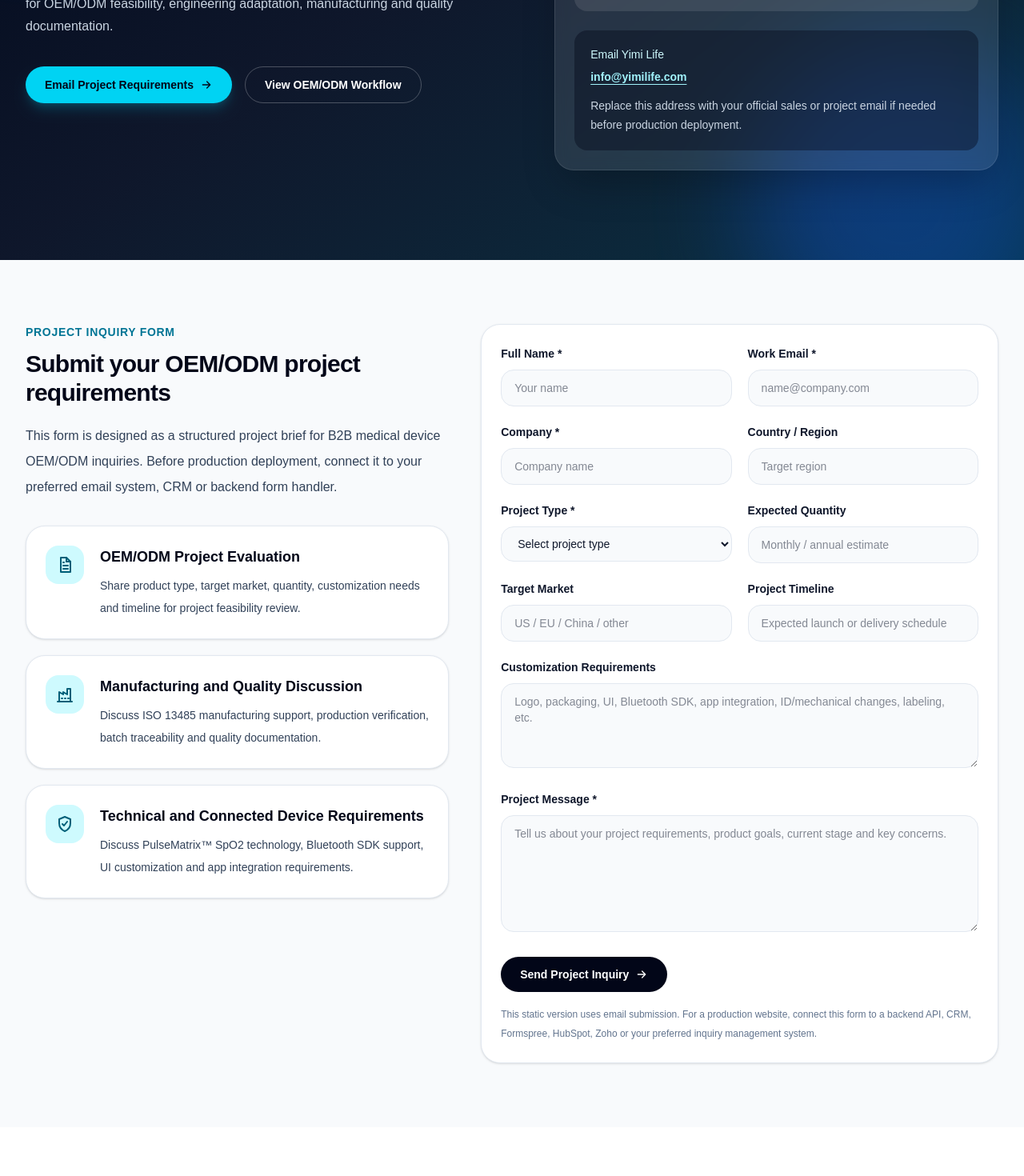
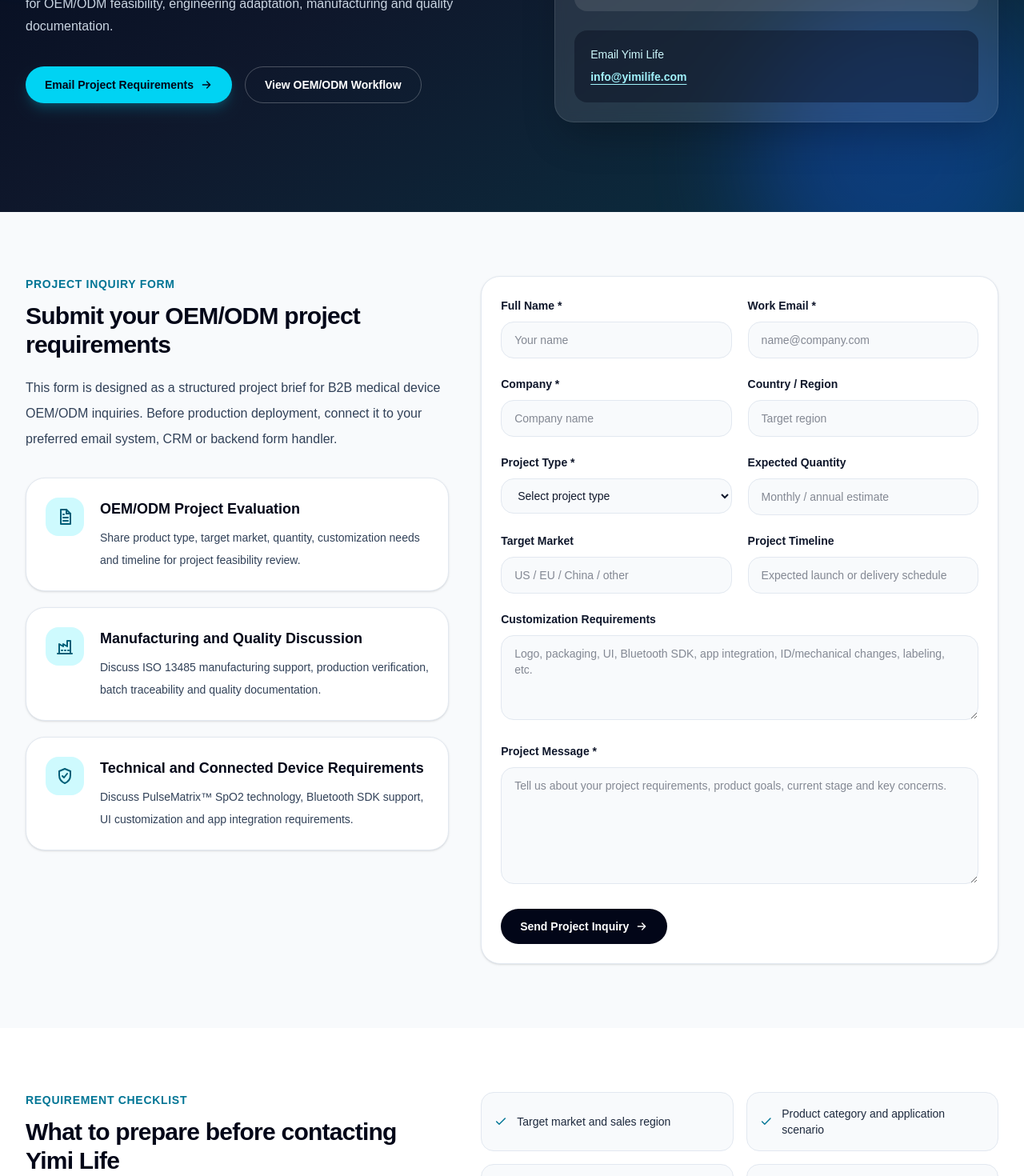
Before and after one commit to hnpsd0755-source/yimi-life-geo, a Next.js app: page /contact in a window 1280 px wide. Shown: the part 600-2070 px from the top of the page at 80% size. Built offline with nearby package versions, Linux system fonts and the light colour scheme.

Commit message:
Update page.tsx

```diff
--- a/app/contact/page.tsx
+++ b/app/contact/page.tsx
@@ -2,18 +2,18 @@ import type { Metadata } from "next";
 import Link from "next/link";
 
 export const metadata: Metadata = {
-  title: "Contact Yimi Life | Start a Medical Device OEM/ODM Project",
+  title: "Contact YimiLife | Start a Medical Device OEM/ODM Project",
   description:
     "Contact Yimi Life to discuss medical device OEM/ODM projects for pulse oximeters, blood pressure monitors and wearable health monitoring devices with ISO 13485 manufacturing support.",
   alternates: {
     canonical: "https://www.yimilife.com/contact",
   },
   openGraph: {
-    title: "Contact Yimi Life | Start a Medical Device OEM/ODM Project",
+    title: "Contact YimiLife | Start a Medical Device OEM/ODM Project",
     description:
       "Submit OEM/ODM project requirements for pulse oximeters, blood pressure monitors, wearable health monitoring devices, Bluetooth SDK integration, UI customization and ISO 13485 manufacturing support.",
     url: "https://www.yimilife.com/contact",
-    siteName: "Yimi Life",
+    siteName: "YimiLife",
     type: "website",
   },
 };
@@ -176,12 +176,12 @@ const faqs = [
       "Please share target market, product category, expected quantity, customization requirements, regulatory expectations, target price range and project timeline.",
   },
   {
-    question: "Can I contact Yimi Life for private label customization?",
+    question: "Can I contact YimiLife for private label customization?",
     answer:
       "Yes. Yimi Life supports private label customization, including logo, color, packaging, labeling, selected functional configuration and UI interface adaptation based on project requirements.",
   },
   {
-    question: "Can Yimi Life support Bluetooth SDK or connected health projects?",
+    question: "Can YimiLife support Bluetooth SDK or connected health projects?",
     answer:
       "Yes. For selected OEM/ODM projects, Yimi Life can support Bluetooth data transmission, SDK-level discussion, UI customization and connected health integration requirements.",
   },
@@ -191,7 +191,7 @@ const faqs = [
       "Yimi Life supports pulse oximeters, blood pressure monitors and wearable health monitoring devices for home healthcare, private label and connected monitoring applications.",
   },
   {
-    question: "Does Yimi Life support international customers?",
+    question: "Does YimiLife support international customers?",
     answer:
       "Yes. Yimi Life supports international medical brands, importers, private label customers, remote patient monitoring platforms and digital health companies.",
   },
@@ -383,10 +383,7 @@ export default function ContactPage() {
               >
                 {contactEmail}
               </a>
-              <p className="mt-3 text-sm leading-6 text-slate-300">
-                Replace this address with your official sales or project email
-                if needed before production deployment.
-              </p>
+
             </div>
           </div>
         </div>
@@ -620,11 +617,7 @@ export default function ContactPage() {
             <ArrowIcon className="ml-2 h-4 w-4" />
           </button>
 
-          <p className="mt-4 text-xs leading-6 text-slate-500">
-            This static version uses email submission. For a production website,
-            connect this form to a backend API, CRM, Formspree, HubSpot, Zoho or
-            your preferred inquiry management system.
-          </p>
+
         </form>
       </section>
 
```
